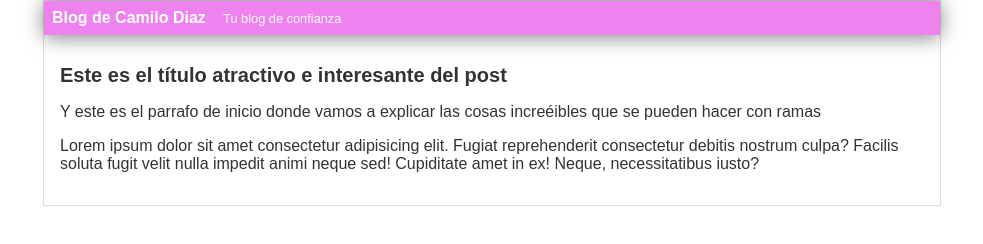
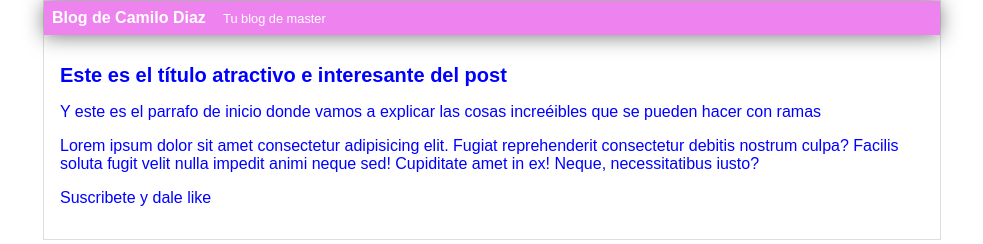
Before and after one commit to Camilodr125/Hyperblog, a plain HTML site: page index.html in a window 1280 px wide. Shown: the whole page, without its empty margins (148-1131 px from the left). Drawn offline with Linux system fonts and the light colour scheme.

Commit message:
Agregué suscripción, cambié la cabecer

```diff
--- a/css/styles.css
+++ b/css/styles.css
@@ -1 +1 @@
-body{color:#333;text-align:center;font-family:Arial;font-size:16px;margin:0;padding:0}#cabecera{background:violet;box-shadow:0 2px 20px 0 rgba(0,0,0,.5);color:#fff;font-weight:700;margin:0;padding:.5em}#cabecera #tagline{padding:0 0 0 1em;font-weight:400;font-size:.8em}#container{width:70%;padding:0;text-align:left;border:1px solid #ddd;margin:0 auto}#container h1{font-size:20px}#post{padding:1em}
+body{color:blue;text-align:center;font-family:Arial;font-size:16px;margin:0;padding:0}#cabecera{background:violet;box-shadow:0 2px 20px 0 rgba(0,0,0,.5);color:#fff;font-weight:700;margin:0;padding:.5em}#cabecera #tagline{padding:0 0 0 1em;font-weight:400;font-size:.8em}#container{width:70%;padding:0;text-align:left;border:1px solid #ddd;margin:0 auto}#container h1{font-size:20px}#post{padding:1em}
--- a/index.html
+++ b/index.html
@@ -6,12 +6,13 @@
     <body>
         <div id="container">
             <div id="cabecera">
-                Blog de Camilo Diaz <span id="tagline"> Tu blog de confianza</span>
+                Blog de Camilo Diaz <span id="tagline"> Tu blog de master</span>
             </div>
             <div id="post">
                 <h1>Este es el título atractivo e interesante del post</h1>
                 <p>Y este es el parrafo de inicio donde vamos a explicar las cosas increéibles que se pueden hacer con ramas</p>
                 <p>Lorem ipsum dolor sit amet consectetur adipisicing elit. Fugiat reprehenderit consectetur debitis nostrum culpa? Facilis soluta fugit velit nulla impedit animi neque sed! Cupiditate amet in ex! Neque, necessitatibus iusto?</p>
+                <p>Suscribete y dale like</p>
             </div>
         </div>
     </body>
```
